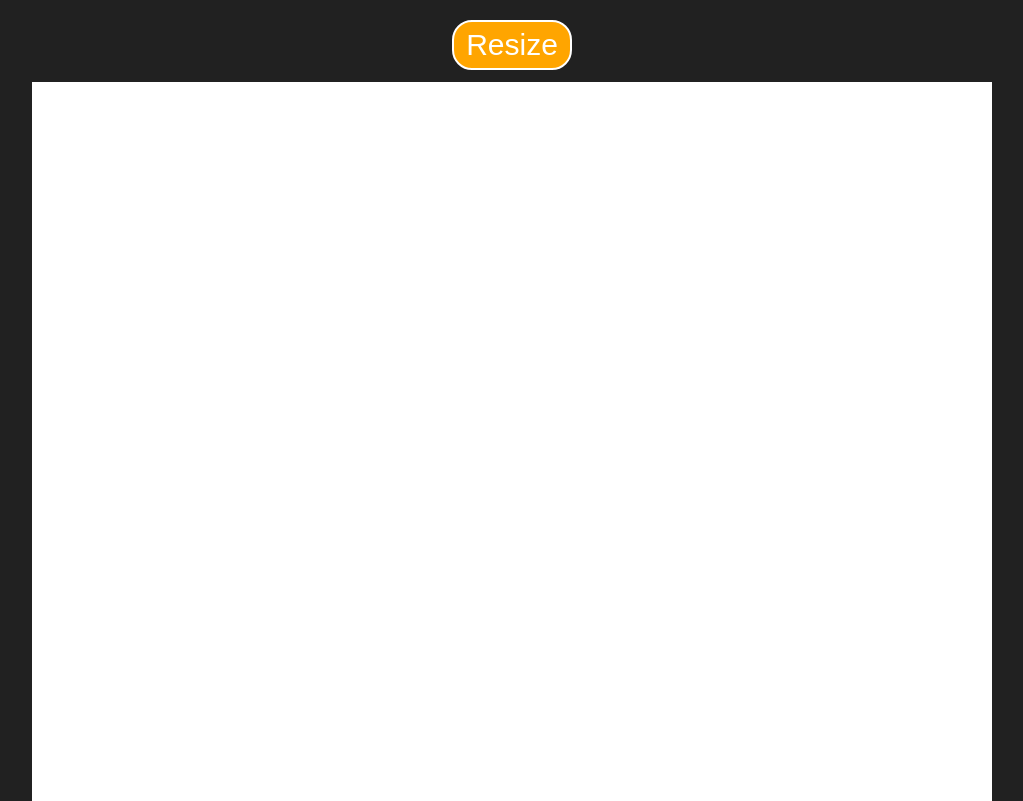
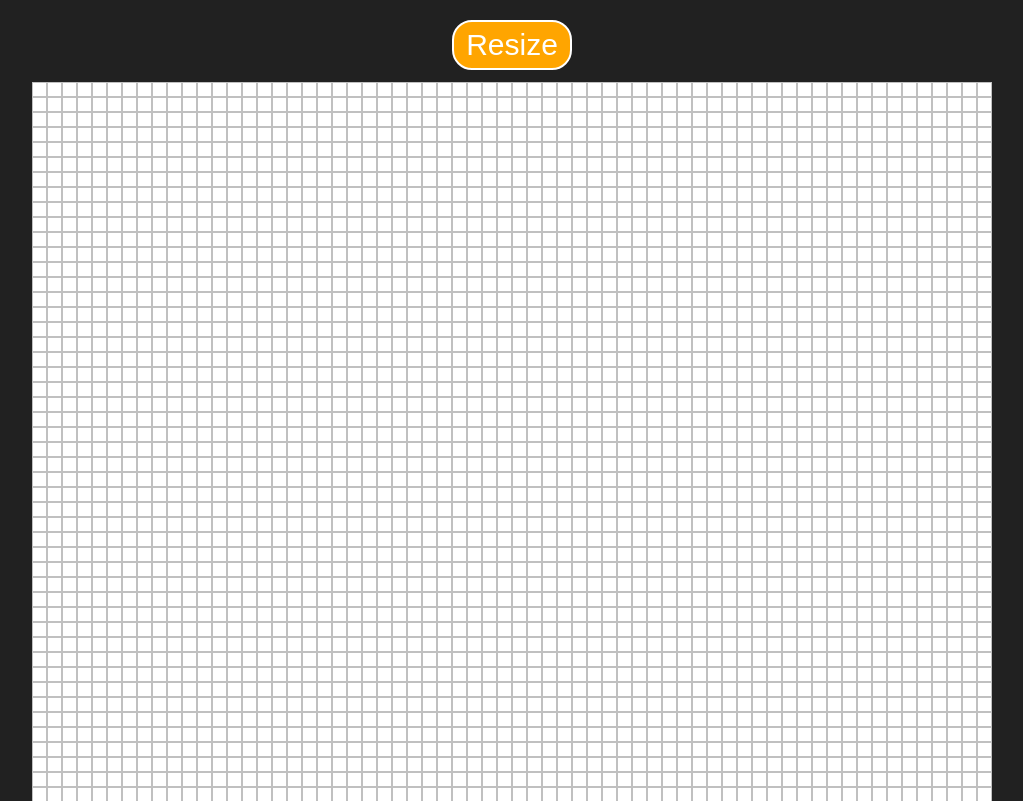
Before and after one commit to haristotle3/the-odin-project-assignments, a plain HTML site: page Foundations/etch-a-sketch/index.html in a window 1280 px wide. Shown: the top 801 px of the page, without its empty margins (128-1151 px from the left). Drawn offline with Linux system fonts and the light colour scheme.

Commit message:
initGrid implemented. Can initalize any n x n grid.

```diff
--- a/Foundations/etch-a-sketch/script.js
+++ b/Foundations/etch-a-sketch/script.js
@@ -0,0 +1,30 @@
+const CONTAINER_WIDTH = 960;
+
+function initGrid(gridSize = 16) {
+    if(gridSize > 100) {
+        alert("Please enter grid size less than 100.");
+        return;
+    }
+
+    const container = document.querySelector(".container");
+
+    // Remove all existing divs.
+    while(container.lastElementChild) {
+        container.lastElementChild.remove();
+    }
+
+    // create n x n grid. Given gridSize
+    const divSize = CONTAINER_WIDTH / gridSize;
+    for(let i = 0; i < gridSize; i++) {
+        for(let j = 0; j < gridSize; j++) {
+            const box = document.createElement("div");
+            box.style.boxSizing = "border-box"
+            box.style.width = box.style.height = divSize + "px";
+            box.style.border = "1px solid rgb(192, 192, 192)"
+            box.style.margin = box.style.padding = 0;
+            container.appendChild(box);
+        }
+    }
+}
+
+initGrid(64)
--- a/Foundations/etch-a-sketch/style.css
+++ b/Foundations/etch-a-sketch/style.css
@@ -18,8 +18,29 @@ button {
 }
 
 .container {
+  box-sizing: border-box;
   height: 960px;
   width: 960px;
 
-  background-color: #FFFFFF;
+  margin: 0;
+  padding: 0;
+
+  display: flex;
+  flex-wrap: wrap;
+  align-content: flex-start;
+  gap: 0px;
+
+  background-color: #ffffff;
 }
+
+.box {
+  box-sizing: border-box;
+  height: 120px;
+  width: 120px;
+
+  background-color: aquamarine;
+  border: 2px solid black;
+
+  margin: 0;
+  padding: 0;
+}
```
Also changed, not shown: Foundations/etch-a-sketch/index.html (+2 -1 lines).
